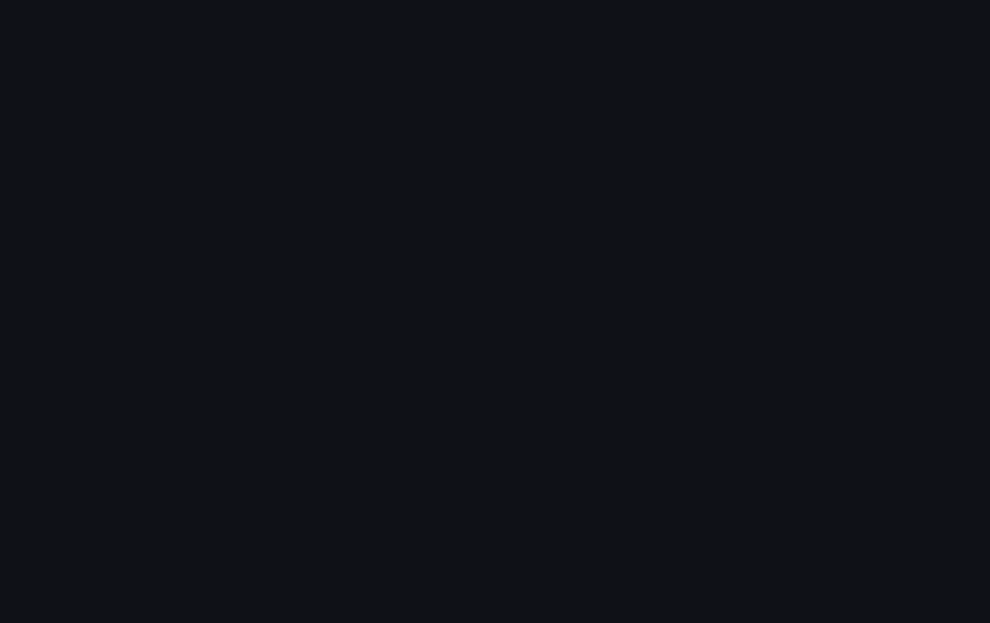
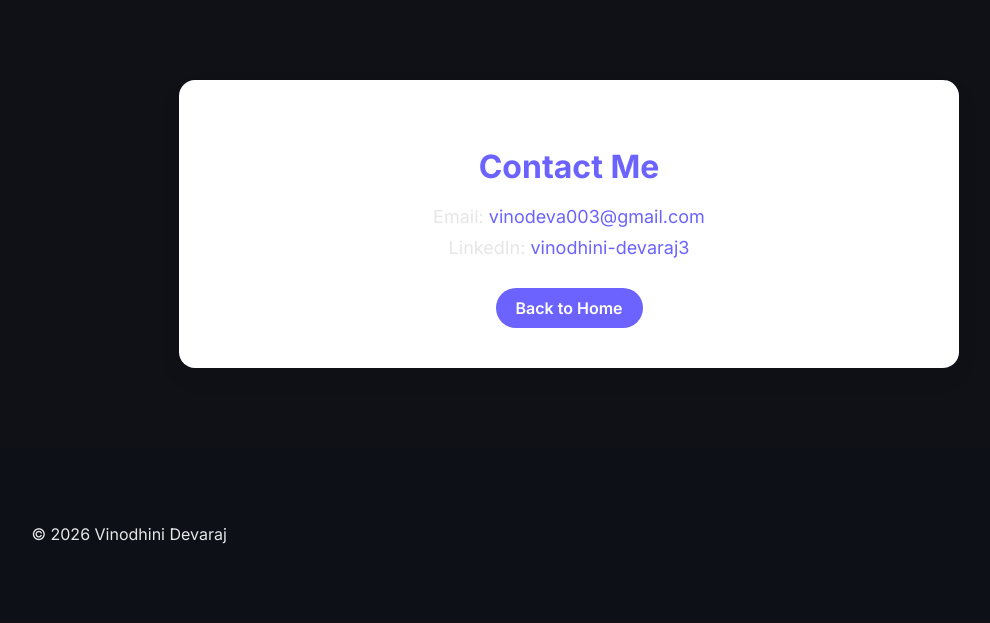
Before and after one commit to vinodhinidevaraj/PromptandPredictions, a plain HTML site: page contact.html in a window 1280 px wide. Shown: the whole page, without its empty margins (71-1061 px from the left). Drawn offline with Linux system fonts and the light colour scheme.

Commit message:
Update contact.html

```diff
--- a/contact.html
+++ b/contact.html
@@ -64,3 +64,20 @@
             margin-top: 50px;
         }
     </style>
+</head>
+<body>
+
+<div class="contact-section">
+    <h2>Contact Me</h2>
+    <p>Email: <a href="mailto:vinodeva003@gmail.com">vinodeva003@gmail.com</a></p>
+    <p>LinkedIn: <a href="https://www.linkedin.com/in/vinodhini-devaraj3/" target="_blank">vinodhini-devaraj3</a></p>
+    <a href="index.html" class="btn">Back to Home</a>
+</div>
+
+<footer>
+    <p>© 2026 Vinodhini Devaraj</p>
+</footer>
+
+<script src="script.js"></script>
+</body>
+</html>
```
